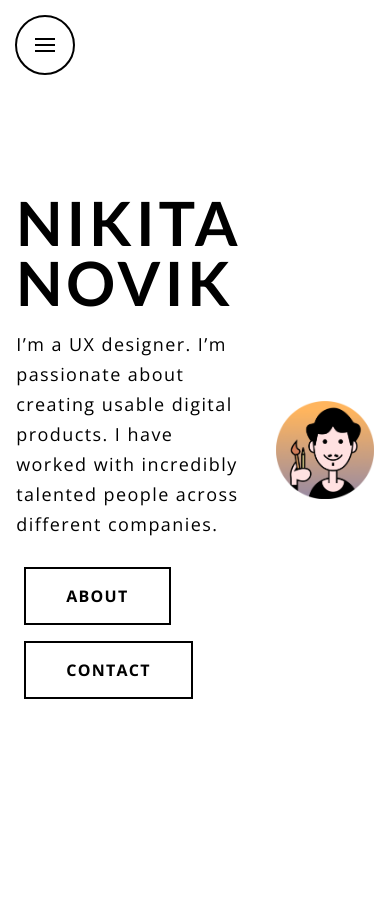
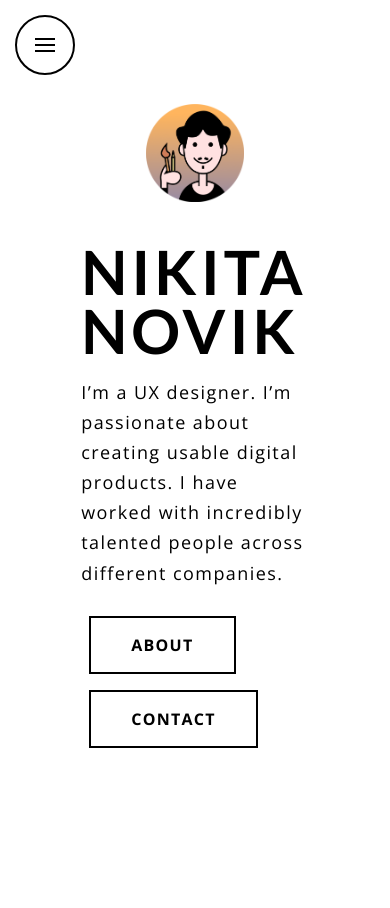
Before and after one commit to orthodoxbrotherhood-steustace/obse-jekyll, a Jekyll site: the page built from index.markdown, in a window 390 px wide. Shown: the top 908 px of the page. Built offline with Jekyll 4.4.1, drawn with Linux system fonts in a browser that asks for light colours; grey boxes are pictures that could not be loaded.

Commit message:
add media queries

```diff
--- a/_sass/main.scss
+++ b/_sass/main.scss
@@ -197,3 +197,100 @@ button:hover {
 //   background-color: white;
 //   color: black;
 // }
+
+
+
+/** Mobile View */
+
+@media only screen and (max-width: 600px) {
+
+/** Call to Action */
+.primary-call-to-action {
+  display: flex;
+  flex-direction: row;
+  justify-content: center;
+}
+
+.custom-call-to-action {
+  display: flex;
+  flex-direction: column;
+  justify-content: center;
+  padding: 0px 24px;
+}
+
+.call-to-action-textbox-wrapper {
+  display: flex;
+  flex-direction: column;
+  justify-content: center;
+  align-items: center;
+  width: 66.67%;
+  padding: 40px 0px;
+}
+
+.hero-call-to-action-container {
+  display: flex;
+  flex-direction: column-reverse;
+  justify-content: center;
+  align-items: center;
+  height: 100vh;
+  max-width: 600px;
+}
+
+.call-to-action-container {
+  display: flex;
+  flex-direction: column-reverse;
+  // height: 100vh;
+  max-width: 600px;
+  border: solid 2px gray;
+}
+
+
+.call-to-action-img-wrapper {
+  display: flex;
+  flex-direction: row;
+  justify-content: center;
+  align-items: center;
+  // width: 100%;
+  // height: 25px;
+}
+
+.call-to-action-img {
+  max-width: 75%
+}
+
+.call-to-action-textbox {
+    margin: 0px 64px;
+  }
+
+.call-to-action-heading {
+  margin: 0 2px 16px 0;
+  line-height: 0.98;
+  letter-spacing: 3.91px;
+  text-align: left;
+//   color: #fff;
+}
+
+.call-to-action-text {
+  margin: 16px 4px 20px 0;
+  line-height: 1.67;
+  letter-spacing: 1.44px;
+  text-align: left;
+//   color: #fff;
+}
+
+.call-to-action-image {
+  background-image: url("http://steustace.com/wp-content/uploads/2021/02/steustace-headerimage-cropped-3.jpeg");
+  background-origin: content-box;
+  background-position: center;
+  margin:0;
+  width: 50%;
+  z-index: 2;
+}
+
+.call-to-action-button {
+
+    background-color: transparent;
+
+}
+
+}
```
